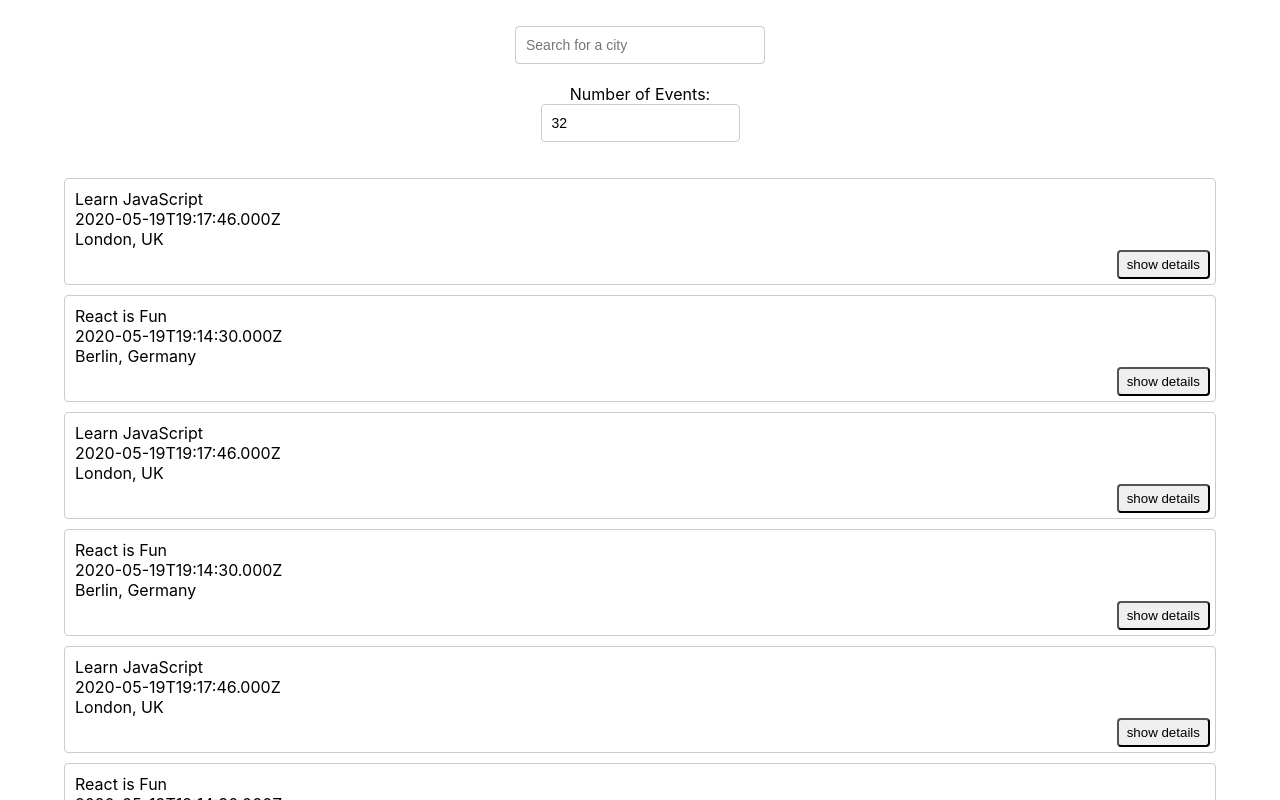
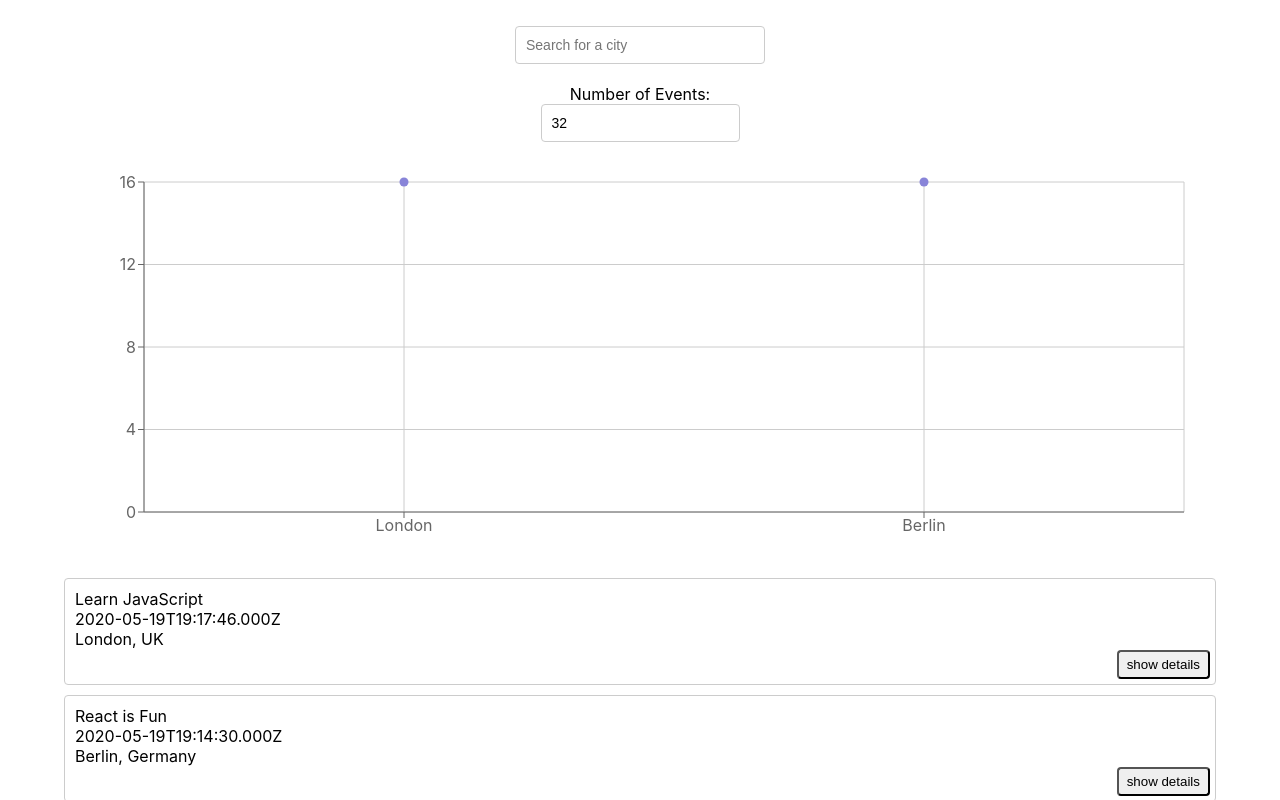
Before and after one commit to sanas12/A4-MeetApp, a React (Create React App) app: page / in a window 1280 px wide. Shown: the top 800 px of the page. Built offline with nearby package versions, Linux system fonts and the light colour scheme; what atatus-spa would draw is missing.

Commit message:
Implemented simplecharts in components by adding CityEventsChart

```diff
--- a/package.json
+++ b/package.json
@@ -13,6 +13,7 @@
     "react": "^18.3.1",
     "react-dom": "^18.3.1",
     "react-scripts": "5.0.1",
+    "recharts": "^2.12.7",
     "web-vitals": "^2.1.4",
     "workbox-background-sync": "^6.6.0",
     "workbox-broadcast-update": "^6.6.0",
--- a/src/App.js
+++ b/src/App.js
@@ -5,6 +5,7 @@
 import { extractLocations, getEvents } from "./api";
 import "./App.css";
 import { InfoAlert, ErrorAlert, WarningAlert } from "./components/Alert";
+import CityEventsChart from "./components/CityEventsChart";
 
 const App = () => {
   const [events, setEvents] = useState([]);
@@ -50,6 +51,8 @@
         setNumberOfEvents={setNumberOfEvents}
         setErrorAlert={setErrorAlert}
       />
+      <CityEventsChart allLocations={allLocations} events={events} />
+
       <EventList events={events} />
     </div>
   );
--- /dev/null
+++ b/src/components/CityEventsChart.js
@@ -0,0 +1,55 @@
+import React, { useState, useEffect, useCallback } from "react";
+import {
+  ScatterChart,
+  Scatter,
+  XAxis,
+  YAxis,
+  CartesianGrid,
+  Tooltip,
+  ResponsiveContainer,
+} from "recharts";
+
+const CityEventsChart = ({ allLocations, events }) => {
+  const [data, setData] = useState([]);
+
+  const getData = useCallback(() => {
+    const data = allLocations.map((location) => {
+      const count = events.filter(
+        (event) => event.location === location
+      ).length;
+      const city = location.split(", ")[0];
+      return { city, count };
+    });
+    return data;
+  }, [allLocations, events]);
+
+  useEffect(() => {
+    setData(getData());
+  }, [getData]);
+
+  return (
+    <ResponsiveContainer width="99%" height={400}>
+      <ScatterChart
+        margin={{
+          top: 20,
+          right: 20,
+          bottom: 20,
+          left: 20,
+        }}
+      >
+        <CartesianGrid />
+        <XAxis type="category" dataKey="city" name="City" />
+        <YAxis
+          type="number"
+          dataKey="count"
+          name="Number of events"
+          allowDecimals={false}
+        />
+        <Tooltip cursor={{ strokeDasharray: "3 3" }} />
+        <Scatter name="A school" data={data} fill="#8884d8" />
+      </ScatterChart>
+    </ResponsiveContainer>
+  );
+};
+
+export default CityEventsChart;
```
Also changed, not shown: 1 other file (tests, documents, lock files or other folders).
